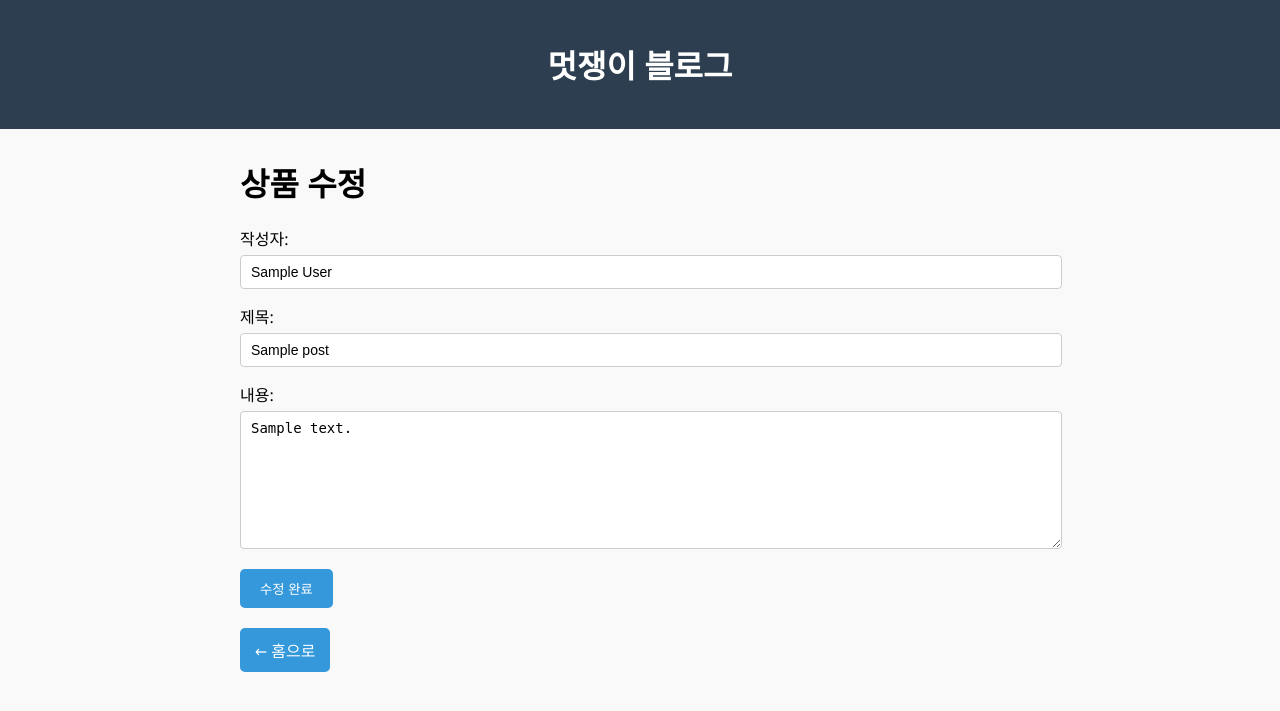
After one commit to Likelion-Yonsei-13th/13-SESSION-BACKEND-ADMIN, a Django app: page /blog/1/edit/ in a window 1280 px wide. The commit adds this page. Shown: the top 711 px of the page. Run offline with Django 5.2, Linux system fonts and the light colour scheme; tables that the repository leaves empty hold one stand-in row (values such as "Sample post").

Commit message:
[FEAT] Update, Delete, template 상속 구현

```diff
--- /dev/null
+++ b/blogProject/blogApp/templates/edit.html
@@ -0,0 +1,22 @@
+{% extends 'base.html' %}
+
+{% block content %}
+        <h1>상품 수정</h1>
+        <form action="{% url 'post_edit' post.id %}" method="POST">
+            {% csrf_token %}
+            <div>
+                <label for="author">작성자:</label>
+                <input type="text" id="author" name="author" value="{{ post.author }}">
+            </div>
+            <div>
+                <label for="title">제목:</label>
+                <input type="text" id="title" name="title" value="{{ post.title }}">
+            </div>
+            <div>
+                <label for="content">내용:</label>
+                <textarea id="content" name="content">{{ post.content }}</textarea>
+            </div>
+            <button type="submit">수정 완료</button>
+        </form>
+        <a href="{% url 'home'%}" class="back-link">← 홈으로</a>
+{% endblock content %}
--- a/blogProject/blogApp/urls.py
+++ b/blogProject/blogApp/urls.py
@@ -5,4 +5,6 @@ urlpatterns = [
     path('', views.post_list, name='home'),
     path('create/', views.post_create, name='post_create'),
     path('<int:post_id>/', views.post_detail, name='post_detail'),
+    path('<int:post_id>/edit/', views.post_edit, name='post_edit'),
+    path('<int:post_id>/delete/', views.post_delete, name='post_delete'),
 ]
--- a/blogProject/blogApp/views.py
+++ b/blogProject/blogApp/views.py
@@ -24,3 +24,23 @@ def post_list(request):
 def post_detail(request, post_id):
     post = get_object_or_404(Post, id=post_id)
     return render(request, 'detail.html', {'post': post})
+
+def post_edit(request, post_id):
+    post = get_object_or_404(Post, id=post_id)
+    if request.method == 'POST':
+        post.author = request.POST.get('author')
+        post.title = request.POST.get('title')
+        post.content = request.POST.get('content')
+        post.save()
+        return redirect('post_detail', post_id=post.id)
+
+    return render(request, 'edit.html', {'post': post})
+
+def post_delete(request, post_id):
+    post = get_object_or_404(Post, id=post_id)
+
+    if request.method == 'POST':
+        post.delete()
+        return redirect('home')
+
+    return redirect('post_detail', post_id=post_id)
--- a/blogProject/blogProject/settings.py
+++ b/blogProject/blogProject/settings.py
@@ -55,7 +55,7 @@ ROOT_URLCONF = 'blogProject.urls'
 TEMPLATES = [
     {
         'BACKEND': 'django.template.backends.django.DjangoTemplates',
-        'DIRS': [],
+        'DIRS': ['blogProject/templates'],
         'APP_DIRS': True,
         'OPTIONS': {
             'context_processors': [
--- /dev/null
+++ b/blogProject/blogProject/templates/base.html
@@ -0,0 +1,154 @@
+<!DOCTYPE html>
+<html lang="ko">
+<head>
+    <meta charset="UTF-8">
+    <title>멋쟁이 블로그</title>
+    <style>
+        body {
+            font-family: 'Segoe UI', Tahoma, Geneva, Verdana, sans-serif;
+            background-color: #f9f9f9;
+            margin: 0;
+            padding: 0;
+        }
+
+        header {
+            background-color: #2c3e50;
+            color: white;
+            padding: 20px 0;
+            text-align: center;
+        }
+
+        .container {
+            max-width: 800px;
+            margin: 30px auto;
+            padding: 0 20px;
+        }
+
+        a {
+            display: inline-block;
+            background-color: #3498db;
+            color: white;
+            text-decoration: none;
+            padding: 10px 15px;
+            border-radius: 5px;
+            margin-bottom: 20px;
+        }
+        a:hover {
+            background-color: #2980b9;
+        }
+
+        .post {
+            position: relative;
+            background-color: white;
+            border: 1px solid #ddd;
+            border-radius: 8px;
+            padding: 20px;
+            margin-bottom: 20px;
+            box-shadow: 0 2px 5px rgba(0,0,0,0.05);
+        }
+
+        .post h2 {
+            margin-top: 0;
+            color: #2c3e50;
+        }
+
+        .post p {
+            color: #555;
+            margin: 5px 0;
+        }
+
+        .edit-button {
+            position: absolute;
+            bottom: 20px;
+            right: 20px;
+            background-color: #3498db;
+            color: #fff;
+            text-decoration: none;
+            padding: 8px 12px;
+            border-radius: 5px;
+            font-size: 14px;
+        }
+        .edit-button:hover {
+            background-color: #2980b9;
+        }
+
+        .no-posts {
+            text-align: center;
+            color: #888;
+            font-style: italic;
+        }
+
+        .delete-btn {
+            background-color: #e74c3c;
+            color: #fff;
+            border: none;
+            padding: 10px 15px;
+            border-radius: 5px;
+            cursor: pointer;
+            font-weight: 500;
+            margin-right: 20px;
+        }
+        .delete-btn:hover {
+            background-color: #c0392b;
+        }
+
+        form div {
+            margin-bottom: 15px;
+        }
+        label {
+            display: block;
+            font-weight: 500;
+            margin-bottom: 5px;
+        }
+        input[type="text"],
+        textarea {
+            width: 100%;
+            padding: 8px 10px;
+            border: 1px solid #ccc;
+            border-radius: 4px;
+            font-size: 14px;
+        }
+        textarea {
+            resize: vertical;
+            min-height: 120px;
+        }
+        button {
+            background-color: #3498db;
+            color: #fff;
+            border: none;
+            padding: 10px 20px;
+            border-radius: 5px;
+            cursor: pointer;
+            font-weight: 500;
+        }
+        button:hover {
+            background-color: #2980b9;
+        }
+        .back-link {
+            display: inline-block;
+            margin-top: 20px;
+            color: #ffffff;
+            text-decoration: none;
+            font-weight: 500;
+        }
+        .back-link:hover {
+            color: #ffffff;
+        }
+        hr {
+            border: none;
+            border-top: 1px solid #ddd;
+            margin: 30px 0;
+        }
+    </style>
+</head>
+<body>
+    <header>
+        <h1>멋쟁이 블로그</h1>
+    </header>
+
+    <div class="container">
+        {% block content %}
+        {% endblock content %}
+    </div>
+</body>
+</html>
```
Also changed, not shown: blogProject/blogApp/templates/create.html (+4 -74 lines), blogProject/blogApp/templates/detail.html (+12 -63 lines), blogProject/blogApp/templates/home.html (+6 -83 lines).
